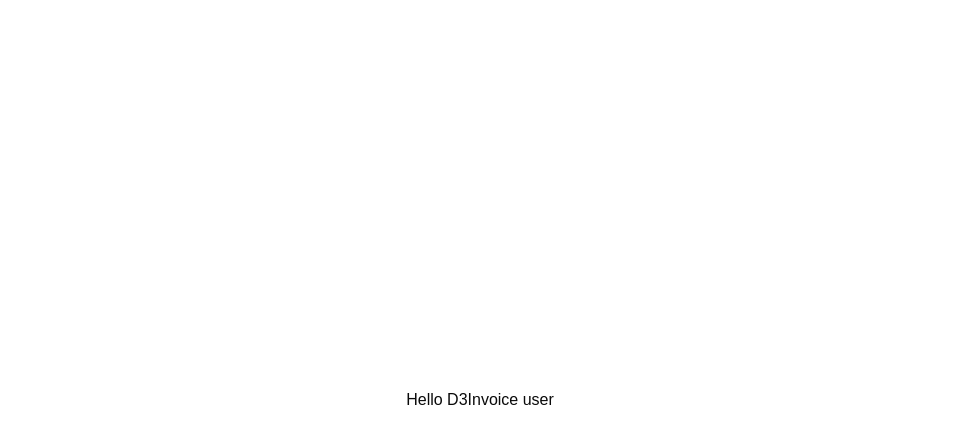
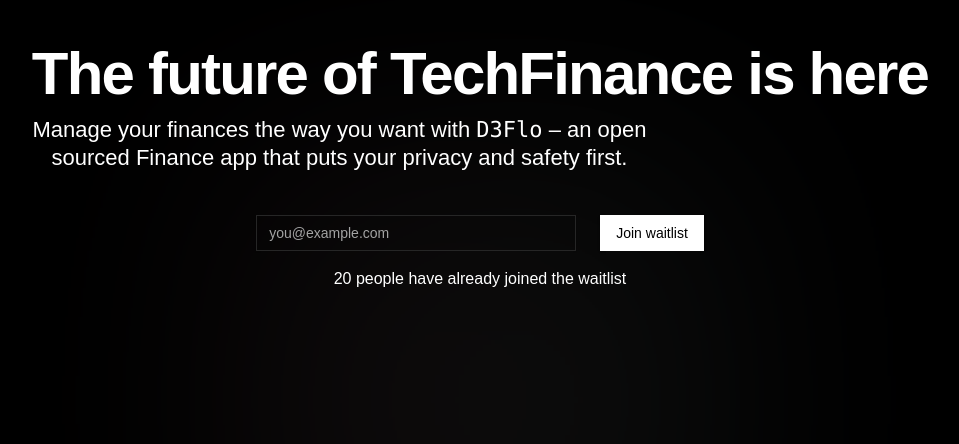
Before and after one commit to yashdev9274/laminarflow, a Next.js app: page / in a window 1280 px wide. Shown: the top 444 px of the page, without its empty margins (160-1119 px from the left). Built offline with nearby package versions, Linux system fonts and the light colour scheme.

Commit message:
Add Hero component and update homepage layout with new styles

```diff
--- a/app/globals.css
+++ b/app/globals.css
@@ -8,41 +8,6 @@
 
 @layer base {
   :root {
-    --background: 0 0% 100%;
-    --foreground: 0 0% 3.9%;
-    --card: 0 0% 100%;
-    --card-foreground: 0 0% 3.9%;
-    --popover: 0 0% 100%;
-    --popover-foreground: 0 0% 3.9%;
-    --primary: 0 0% 9%;
-    --primary-foreground: 0 0% 98%;
-    --secondary: 0 0% 96.1%;
-    --secondary-foreground: 0 0% 9%;
-    --muted: 0 0% 96.1%;
-    --muted-foreground: 0 0% 45.1%;
-    --accent: 0 0% 96.1%;
-    --accent-foreground: 0 0% 9%;
-    --destructive: 0 84.2% 60.2%;
-    --destructive-foreground: 0 0% 98%;
-    --border: 0 0% 89.8%;
-    --input: 0 0% 89.8%;
-    --ring: 0 0% 3.9%;
-    --chart-1: 12 76% 61%;
-    --chart-2: 173 58% 39%;
-    --chart-3: 197 37% 24%;
-    --chart-4: 43 74% 66%;
-    --chart-5: 27 87% 67%;
-    --radius: 0.5rem;
-    --sidebar-background: 0 0% 98%;
-    --sidebar-foreground: 240 5.3% 26.1%;
-    --sidebar-primary: 240 5.9% 10%;
-    --sidebar-primary-foreground: 0 0% 98%;
-    --sidebar-accent: 240 4.8% 95.9%;
-    --sidebar-accent-foreground: 240 5.9% 10%;
-    --sidebar-border: 220 13% 91%;
-    --sidebar-ring: 217.2 91.2% 59.8%;
-  }
-  .dark {
     --background: 0 0% 3.9%;
     --foreground: 0 0% 98%;
     --card: 0 0% 3.9%;
--- a/app/page.tsx
+++ b/app/page.tsx
@@ -3,11 +3,20 @@
 import { Input } from "@/components/ui/input";
 import Image from "next/image";
 import { signIn } from "./utils/auth";
+import Hero from "@/components/home/hero";
 
 export default function Home() {
   return (
-    <div className="flex flex-col items-center justify-center h-screen space-y-4">
-      Hello D3Invoice user
+    <div className="relative h-screen min-h-screen w-full overflow-auto bg-black text-white">
+      <div className="pointer-events-none absolute inset-0 flex items-center justify-center">
+        <div className="h-[500px] w-[500px] bg-[linear-gradient(90deg,#ffd5d0_0%,#ffafcc_30%,#dbffe4_70%,#e2d6ff_100%)] rounded-lg blur-[120px] opacity-5 dark:opacity-10" />
+      </div>
+      {/* <div className="relative mx-auto mb-4 flex flex-col">
+        Hello D3Flo user
+      </div> */}
+      <div className="relative mx-auto mb-4 flex flex-col">
+        <Hero/>
+      </div>
     </div>
   );
 }
--- /dev/null
+++ b/components/home/hero.tsx
@@ -0,0 +1,39 @@
+"use client"
+
+import Balancer from "react-wrap-balancer"
+import { Card, CardContent } from "../ui/card"
+import { Form, FormControl, FormDescription, FormField, FormItem, FormLabel, FormMessage } from "../ui/form"
+import { z } from "zod"
+import { Input } from "../ui/input"
+import { Button } from "../ui/button"
+
+
+export default function Hero(){
+    return(
+        <div className="mt-11">
+            <p className="text-center text-4xl font-semibold leading-tight tracking-[-0.03em]  text-white sm:text-6xl md:px-0">
+                The future of TechFinance is here
+            </p>
+            <div className="mx-auto w-full max-w-4xl">
+                <Balancer className="text-shinyGray mx-auto mt-3 text-center text-[15px] leading-tight sm:text-[22px] ">
+                    Manage your finances the way you want with <span className="font-mono">D3Flo</span> – an
+                    open sourced Finance app that puts your privacy and safety first.
+                </Balancer>
+            </div>
+            <Card className="mt-4 w-full border-none bg-transparent shadow-none">
+                <CardContent className="flex flex-col items-center justify-center px-0">
+                <div className="flex items-center justify-center gap-4 mt-7">
+                    <Input type="text" placeholder="you@example.com" className="placeholder:text-sm md:w-80" />
+                    <Button className="ml-2 px-4 py-2 rounded-lg bg-white text-black">
+                        Join waitlist
+                    </Button>
+                </div>
+                <div className="text-center text-white mt-4">
+                    20 people have already joined the waitlist
+                </div>
+                </CardContent>
+            </Card>
+
+        </div>
+    )
+}
--- /dev/null
+++ b/components/ui/form.tsx
@@ -0,0 +1,178 @@
+"use client"
+
+import * as React from "react"
+import * as LabelPrimitive from "@radix-ui/react-label"
+import { Slot } from "@radix-ui/react-slot"
+import {
+  Controller,
+  FormProvider,
+  useFormContext,
+  type ControllerProps,
+  type FieldPath,
+  type FieldValues,
+} from "react-hook-form"
+
+import { cn } from "@/lib/utils"
+import { Label } from "@/components/ui/label"
+
+const Form = FormProvider
+
+type FormFieldContextValue<
+  TFieldValues extends FieldValues = FieldValues,
+  TName extends FieldPath<TFieldValues> = FieldPath<TFieldValues>
+> = {
+  name: TName
+}
+
+const FormFieldContext = React.createContext<FormFieldContextValue>(
+  {} as FormFieldContextValue
+)
+
+const FormField = <
+  TFieldValues extends FieldValues = FieldValues,
+  TName extends FieldPath<TFieldValues> = FieldPath<TFieldValues>
+>({
+  ...props
+}: ControllerProps<TFieldValues, TName>) => {
+  return (
+    <FormFieldContext.Provider value={{ name: props.name }}>
+      <Controller {...props} />
+    </FormFieldContext.Provider>
+  )
+}
+
+const useFormField = () => {
+  const fieldContext = React.useContext(FormFieldContext)
+  const itemContext = React.useContext(FormItemContext)
+  const { getFieldState, formState } = useFormContext()
+
+  const fieldState = getFieldState(fieldContext.name, formState)
+
+  if (!fieldContext) {
+    throw new Error("useFormField should be used within <FormField>")
+  }
+
+  const { id } = itemContext
+
+  return {
+    id,
+    name: fieldContext.name,
+    formItemId: `${id}-form-item`,
+    formDescriptionId: `${id}-form-item-description`,
+    formMessageId: `${id}-form-item-message`,
+    ...fieldState,
+  }
+}
+
+type FormItemContextValue = {
+  id: string
+}
+
+const FormItemContext = React.createContext<FormItemContextValue>(
+  {} as FormItemContextValue
+)
+
+const FormItem = React.forwardRef<
+  HTMLDivElement,
+  React.HTMLAttributes<HTMLDivElement>
+>(({ className, ...props }, ref) => {
+  const id = React.useId()
+
+  return (
+    <FormItemContext.Provider value={{ id }}>
+      <div ref={ref} className={cn("space-y-2", className)} {...props} />
+    </FormItemContext.Provider>
+  )
+})
+FormItem.displayName = "FormItem"
+
+const FormLabel = React.forwardRef<
+  React.ElementRef<typeof LabelPrimitive.Root>,
+  React.ComponentPropsWithoutRef<typeof LabelPrimitive.Root>
+>(({ className, ...props }, ref) => {
+  const { error, formItemId } = useFormField()
+
+  return (
+    <Label
+      ref={ref}
+      className={cn(error && "text-destructive", className)}
+      htmlFor={formItemId}
+      {...props}
+    />
+  )
+})
+FormLabel.displayName = "FormLabel"
+
+const FormControl = React.forwardRef<
+  React.ElementRef<typeof Slot>,
+  React.ComponentPropsWithoutRef<typeof Slot>
+>(({ ...props }, ref) => {
+  const { error, formItemId, formDescriptionId, formMessageId } = useFormField()
+
+  return (
+    <Slot
+      ref={ref}
+      id={formItemId}
+      aria-describedby={
+        !error
+          ? `${formDescriptionId}`
+          : `${formDescriptionId} ${formMessageId}`
+      }
+      aria-invalid={!!error}
+      {...props}
+    />
+  )
+})
+FormControl.displayName = "FormControl"
+
+const FormDescription = React.forwardRef<
+  HTMLParagraphElement,
+  React.HTMLAttributes<HTMLParagraphElement>
+>(({ className, ...props }, ref) => {
+  const { formDescriptionId } = useFormField()
+
+  return (
+    <p
+      ref={ref}
+      id={formDescriptionId}
+      className={cn("text-[0.8rem] text-muted-foreground", className)}
+      {...props}
+    />
+  )
+})
+FormDescription.displayName = "FormDescription"
+
+const FormMessage = React.forwardRef<
+  HTMLParagraphElement,
+  React.HTMLAttributes<HTMLParagraphElement>
+>(({ className, children, ...props }, ref) => {
+  const { error, formMessageId } = useFormField()
+  const body = error ? String(error?.message ?? "") : children
+
+  if (!body) {
+    return null
+  }
+
+  return (
+    <p
+      ref={ref}
+      id={formMessageId}
+      className={cn("text-[0.8rem] font-medium text-destructive", className)}
+      {...props}
+    >
+      {body}
+    </p>
+  )
+})
+FormMessage.displayName = "FormMessage"
+
+export {
+  useFormField,
+  Form,
+  FormItem,
+  FormLabel,
+  FormControl,
+  FormDescription,
+  FormMessage,
+  FormField,
+}
--- a/package.json
+++ b/package.json
@@ -12,6 +12,7 @@
     "@auth/prisma-adapter": "^2.7.4",
     "@conform-to/react": "^1.2.2",
     "@conform-to/zod": "^1.2.2",
+    "@hookform/resolvers": "^4.1.3",
     "@prisma/client": "^6.3.1",
     "@radix-ui/react-avatar": "^1.1.3",
     "@radix-ui/react-collapsible": "^1.1.3",
@@ -35,6 +36,8 @@
     "react": "^19.0.0",
     "react-day-picker": "8.10.1",
     "react-dom": "^19.0.0",
+    "react-hook-form": "^7.54.2",
+    "react-wrap-balancer": "^1.1.1",
     "tailwind-merge": "^3.0.1",
     "tailwindcss-animate": "^1.0.7",
     "zod": "^3.24.2"
```
Also changed, not shown: 1 other file (tests, documents, lock files or other folders).
